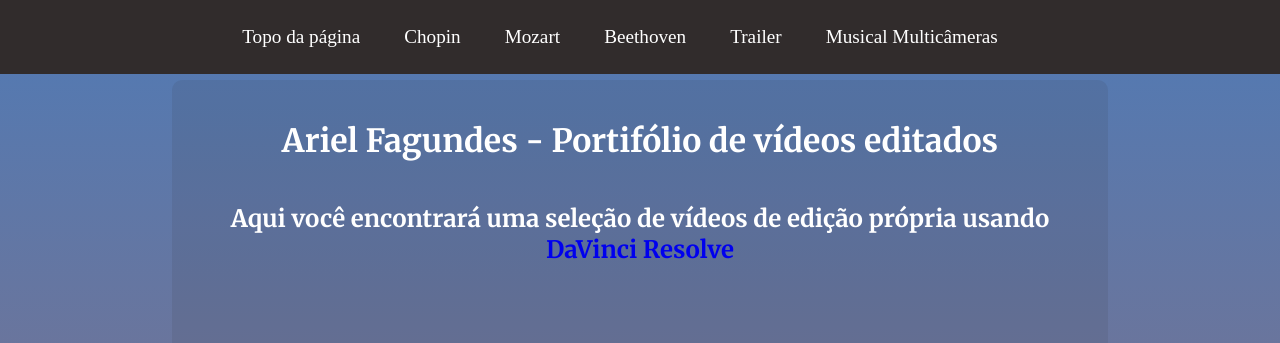
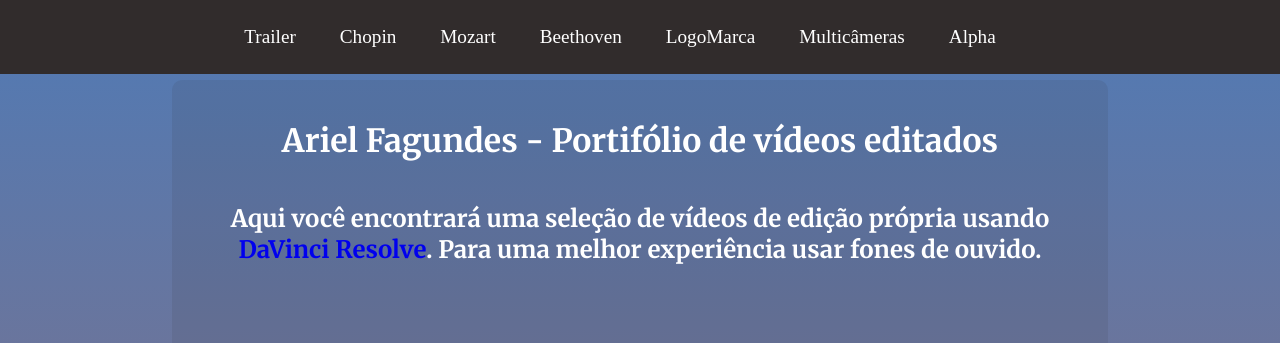
Before and after one commit to arielfagundes/Portfolio_ArielEdicao, a plain HTML site: page index.html in a window 1280 px wide. Shown: the top 343 px of the page. Drawn offline with Linux system fonts and the light colour scheme.

Commit message:
push menu

```diff
--- a/PortifolioStyle.css
+++ b/PortifolioStyle.css
@@ -48,7 +48,7 @@ h1{
     scroll-margin-top: 80px;
 }
 
-#videoChopin, #videoMozart, #videoBeethoven, #videoTrailer, #videoMusical{
+#videoTrailer, #videoChopin, #videoMozart, #videoBeethoven, #videoLogomarca, #videoMulticameras, #videoAlpha{
     background-color: #ff531f;
     color: white;
     scroll-margin-top: 80px;
--- a/index.html
+++ b/index.html
@@ -11,19 +11,21 @@
 <body>
     <div id="fixed-header">
         <p id="headerAbout">
-            <a href="#titulo">Topo da página</a>
+            <a href="#videoTrailer">Trailer</a>
             <a href="#videoChopin">Chopin</a>
             <a href="#videoMozart">Mozart</a>
             <a href="#videoBeethoven">Beethoven</a>
-            <a href="#videoTrailer">Trailer</a>
-            <a href="#videoMusical">Musical Multicâmeras</a>
+            <a href="#videoLogomarca">LogoMarca</a>
+            <a href="#videoMulticameras">Multicâmeras</a>
+            <a href="#videoAlpha">Alpha</a>
+
         </p>
     </div>
 
 
     <div id="principal">
         <h1 id="titulo">Ariel Fagundes - Portifólio de vídeos editados</h1>
-        <h2>Aqui você encontrará uma seleção de vídeos de edição própria usando <a href="https://www.blackmagicdesign.com/br/products/davinciresolve" target="_blank" rel="external">DaVinci Resolve</a></h2>
+        <h2>Aqui você encontrará uma seleção de vídeos de edição própria usando <a href="https://www.blackmagicdesign.com/br/products/davinciresolve" target="_blank" rel="external">DaVinci Resolve</a>. Para uma melhor experiência usar fones de ouvido.</h2>
         <div id="videoChopin">
             <iframe width="560" height="315" src="https://www.youtube.com/embed/GKnjq_N1yR8?si=RdPXRdNmsQYcalZ9" title="YouTube video player" frameborder="0" allow="accelerometer; autoplay; clipboard-write; encrypted-media; gyroscope; picture-in-picture; web-share" referrerpolicy="strict-origin-when-cross-origin" allowfullscreen></iframe>
             <div>Vídeo sobre uma parte da vida de Chopin</div>
```
